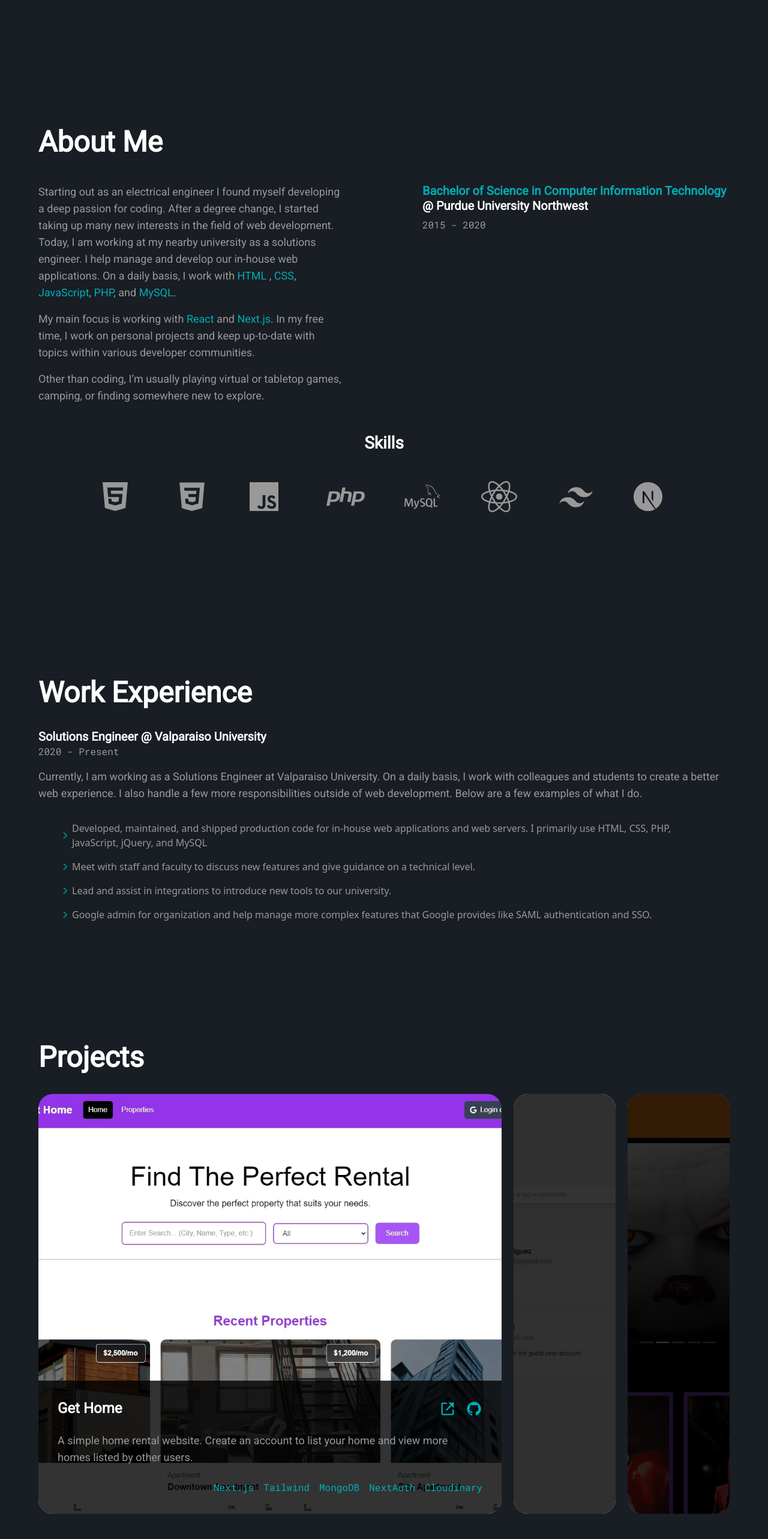
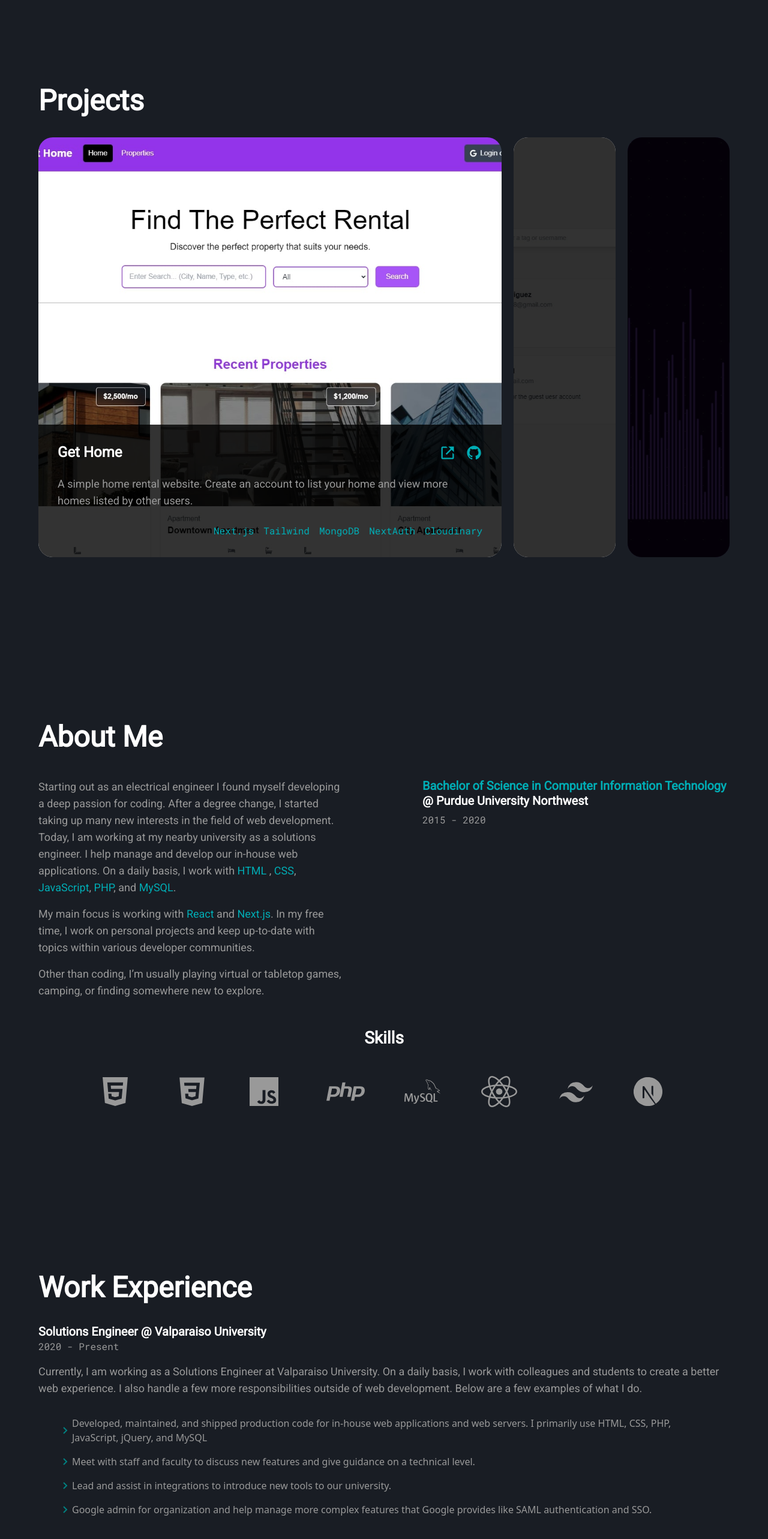
Before and after one commit to NoahRod108/portfolio_v2, a React (Vite) app: page / in a window 1280 px wide. Shown: the part 951-3517 px from the top of the page at 60% size. Built offline with nearby package versions, Linux system fonts and the light colour scheme.

Commit message:
Removed old ecommerce site. Added new visualizer project

```diff
--- a/src/App.jsx
+++ b/src/App.jsx
@@ -1,6 +1,6 @@
-import { Hero, AboutMe, Experience, Projects, Contact } from "./sections"
-import Nav from './components/Nav';
-import Footer from './components/Footer';
+import { Hero, AboutMe, Experience, Projects, Contact } from "./sections";
+import Nav from "./components/Nav";
+import Footer from "./components/Footer";
 
 const App = () => (
   <main className="relative bg-primary">
@@ -9,19 +9,19 @@ const App = () => (
       <Hero />
     </section>
     <section className="padding">
+      <Projects />
+    </section>
+    <section className="padding">
       <AboutMe />
     </section>
     <section className="padding">
       <Experience />
     </section>
     <section className="padding">
-      <Projects />
-    </section>
-    <section className="padding">
       <Contact />
     </section>
     <Footer />
   </main>
-)
+);
 
 export default App;
--- a/src/assets/images/index.js
+++ b/src/assets/images/index.js
@@ -3,5 +3,6 @@ import halloween from "./ssh.jpg";
 import pokemon from "./pokemon.jpg";
 import post from "./post.jpg";
 import home from "./home.jpg";
+import visualizer from "./visualizer.jpg";
 
-export { coffee, halloween, pokemon, post, home };
+export { coffee, halloween, pokemon, post, home, visualizer };
--- a/src/constants/index.js
+++ b/src/constants/index.js
@@ -10,7 +10,7 @@ import {
   html,
   css,
 } from "../assets/icons";
-import { halloween, post, home } from "../assets/images";
+import { visualizer, post, home } from "../assets/images";
 
 export const navLinks = [
   { href: "#hero", label: "Home" },
@@ -62,11 +62,11 @@ export const projects = [
   //   tags: ["React"],
   // },
   {
-    name: "Spooky Spirit",
-    img: halloween,
-    href: "https://spooky-spirit.onrender.com/",
-    githubLink: "none",
-    desc: "This project is my first attempt creating a full stack MERN project. Spooky Spirit is an e-commerce website where you can create an account and browse an online Halloween store. It is a fully functional CRUD application with admin accounts. You can add, edit and delete items for the store. At checkout, I am using the Paypal sanbox to simulate a purchase.",
-    tags: ["MongoDB", "Express", "React", "NodeJS", "Redux"],
+    name: "Visualizer",
+    img: visualizer,
+    href: "https://visualizer-wine-three.vercel.app/",
+    githubLink: "https://github.com/NoahRod108/visualizer",
+    desc: "A conversion of an old React project I worked on with classmates. I decided to convert the visualizer to TypeScript for practice. You can choose one of three algorithms and adjust the sorting speed. I also decided to make it mobile responsive.",
+    tags: ["Next.js", "Tailwind", "TypeScript"],
   },
 ];
```
Also changed, not shown: src/assets/images/visualizer.jpg (added).
